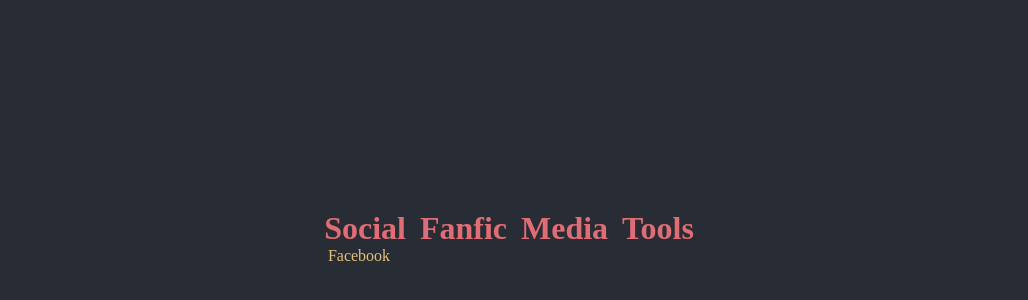
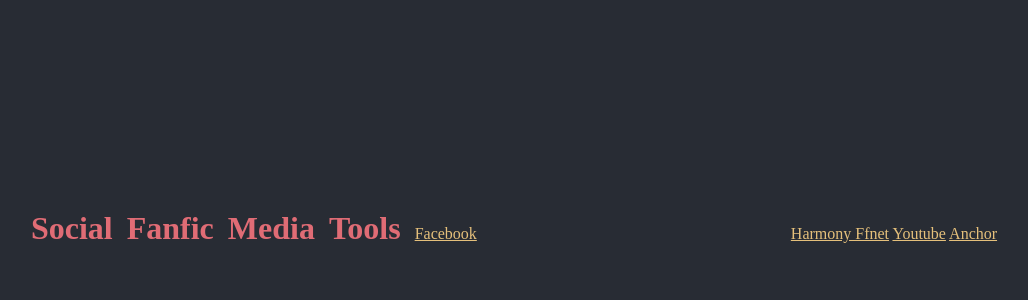
Before and after one commit to mtwb47/mtwb47.github.io, a plain HTML site: page docs/index.html in a window 1280 px wide. Shown: the part 368-668 px from the top of the page, without its empty margins (126-1154 px from the left). Drawn offline with Linux system fonts and the light colour scheme.

Commit message:
end of part2

```diff
--- a/docs/index.html
+++ b/docs/index.html
@@ -11,17 +11,11 @@
       <h1 class="header">Media</h1>
       <h1 class="header">Tools</h1>
 
-      <div class="social">
-    <a id="social" "href="https://facebook.com">Facebook</a></a>
-      </div>
-      <div class="fanfic">
-
-      </div>
-      <div class="media">
-      </div>
-
-      <div class ="tools">
-
+      <div class="link">
+        <a id="social" href="https://facebook.com">Facebook</a></a>
+        <a id="fanfic" href="http://fanfiction.net">Harmony Ffnet</a>
+        <a id="media"  href="https://youtube.com">Youtube</a>
+        <a id="tools"  href="https://anchor.fm">Anchor</a>
       </div>
       </div>
   </body>
--- a/docs/style.css
+++ b/docs/style.css
@@ -10,15 +10,23 @@
 }
 
 .link {
-  color: #e5c07b;
+  display: inline;
 }
 
 #social {
   color: #e5c07b;
-}
-.social {
   padding-right: 310px;
 }
+#fanfic {
+  color: #e5c07b;
+}
+#media {
+  color: #e5c07b;
+}
+#tools {
+  color: #e5c07b;
+}
+
 .main {
   padding: 570px 0;
   text-align: center;
```
